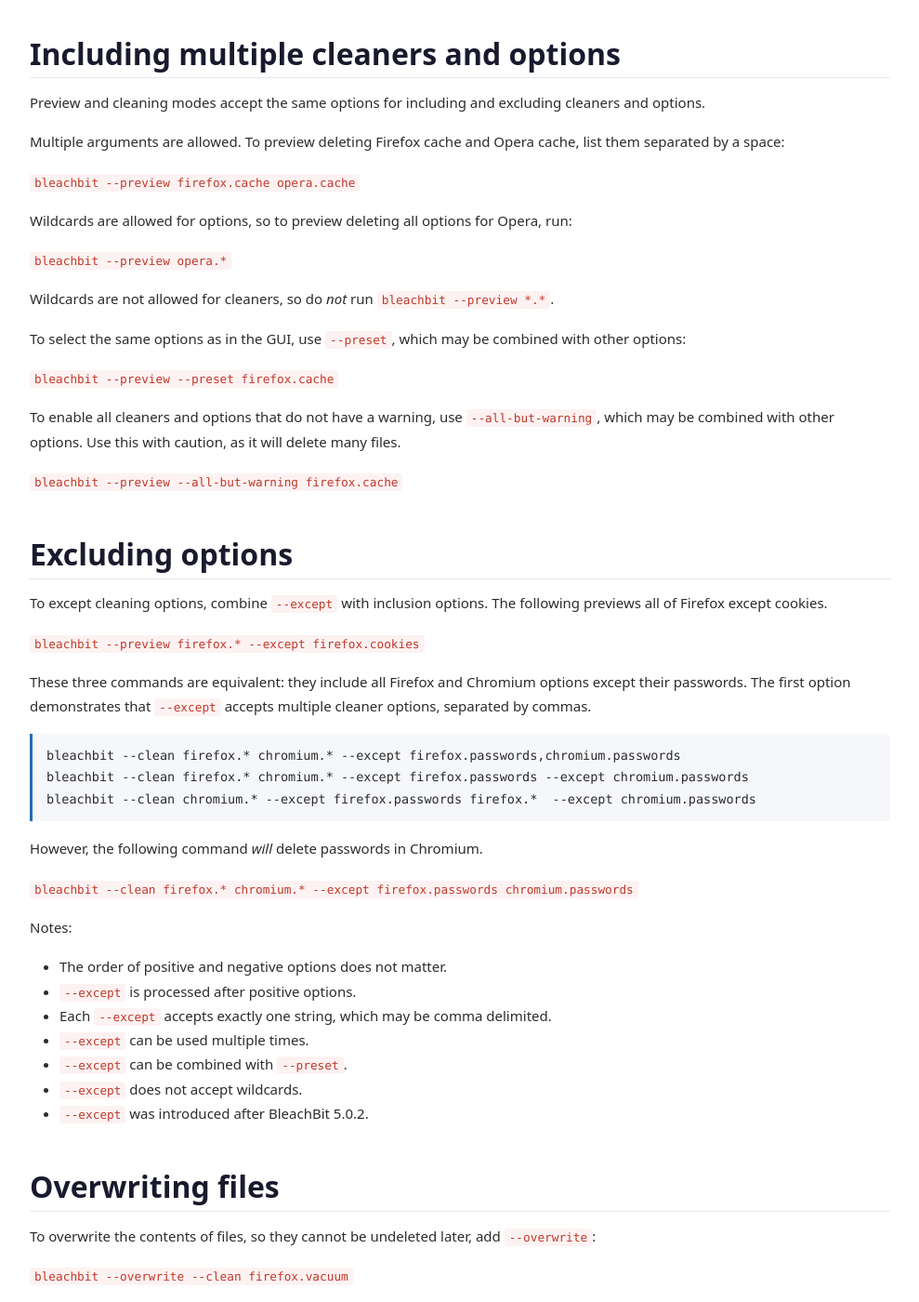
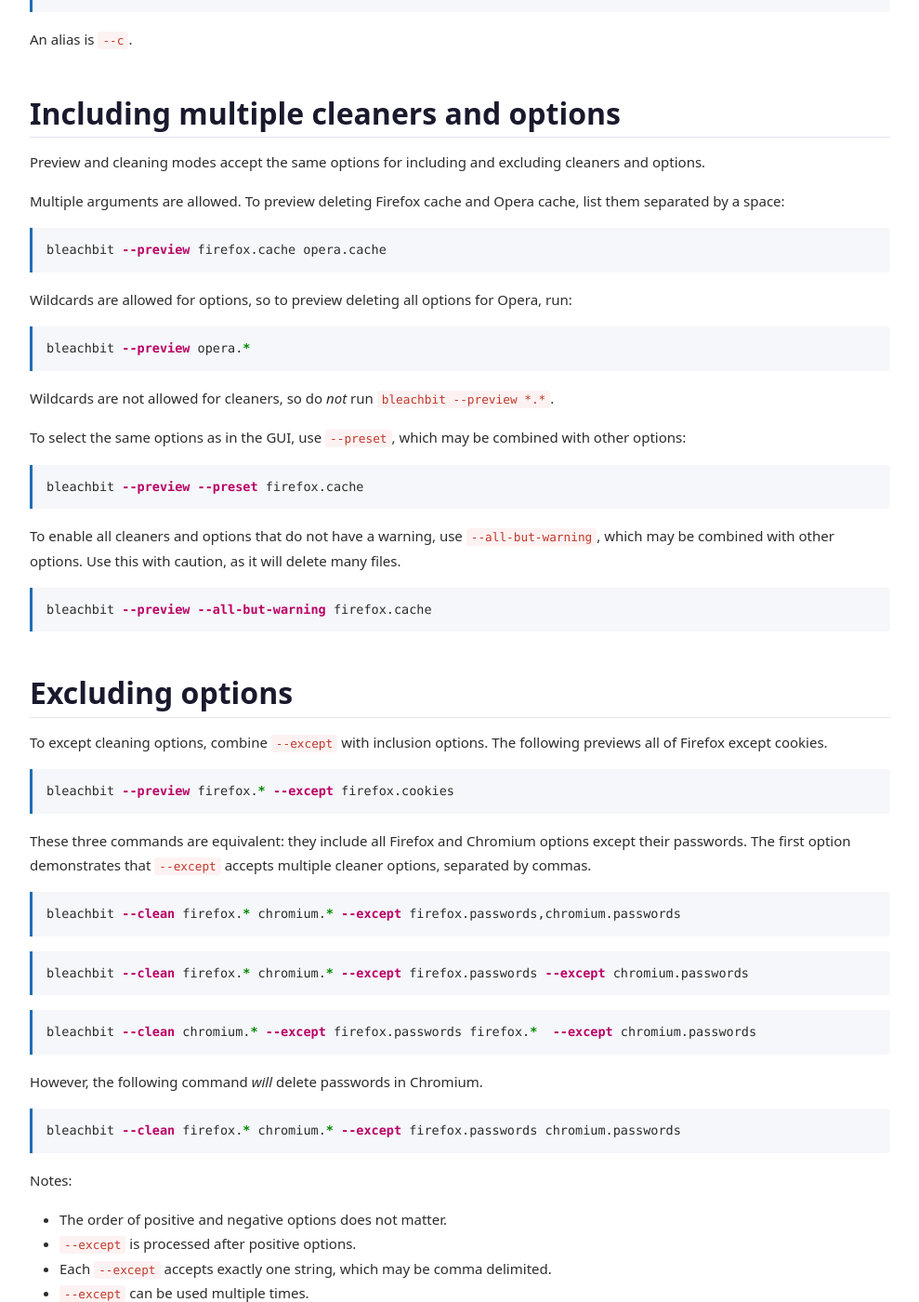
Before and after one commit to bleachbit/docs, a Jekyll site: the page built from _posts/2015-09-25-command-line-interface.md, in a window 1280 px wide and 1400 px high, scrolled down 1891 px. Shown: the whole window at 93% size, without its empty margins (240-1229 px from the left). Built offline with Jekyll 4.4.1, drawn with Linux system fonts in a browser that asks for light colours; some of the changed text lies outside the part shown.

Commit message:
Fix code blocks

````diff
--- a/_data/faqs.yml
+++ b/_data/faqs.yml
@@ -45,13 +45,13 @@
   answer: |
     As the unprivileged user, run this command to allow the local user's X session:
 
-    ```text
+    ```sh
     xhost si:localuser:root
     ```
 
     When finished, disable the access:
 
-    ```text
+    ```sh
     xhost -si:localuser:root
     ```
 
--- a/_posts/2015-09-25-command-line-interface.md
+++ b/_posts/2015-09-25-command-line-interface.md
@@ -33,7 +33,9 @@
 
 To see a list of cleaners and their options, run:
 
-`bleachbit --list-cleaners`
+```sh
+bleachbit --list-cleaners
+```
 
 Aliases are `-l` and `--list`.
 
@@ -41,7 +43,9 @@
 
 To preview deleting Firefox cache, run:
 
-`bleachbit --preview firefox.cache`
+```sh
+bleachbit --preview firefox.cache
+```
 
 An alias is `--p`.
 
@@ -49,7 +53,9 @@
 
 When you are ready to delete files and make other permanent changes, replace `--preview` with `--clean`. To delete Firefox cache, for example, run:
 
-`bleachbit --clean firefox.vacuum`
+```sh
+bleachbit --clean firefox.vacuum
+```
 
 An alias is `--c`.
 
@@ -59,39 +65,57 @@
 
 Multiple arguments are allowed. To preview deleting Firefox cache and Opera cache, list them separated by a space:
 
-`bleachbit --preview firefox.cache opera.cache`
+```sh
+bleachbit --preview firefox.cache opera.cache
+```
 
 Wildcards are allowed for options, so to preview deleting all options for Opera, run:
 
-`bleachbit --preview opera.*`
+```sh
+bleachbit --preview opera.*
+```
 
 Wildcards are not allowed for cleaners, so do _not_ run `bleachbit --preview *.*`.
 
 To select the same options as in the GUI, use `--preset`, which may be combined with other options:
 
-`bleachbit --preview --preset firefox.cache`
+```sh
+bleachbit --preview --preset firefox.cache
+```
 
 To enable all cleaners and options that do not have a warning, use `--all-but-warning`, which may be combined with other options. Use this with caution, as it will delete many files.
 
-`bleachbit --preview --all-but-warning firefox.cache`
+```sh
+bleachbit --preview --all-but-warning firefox.cache
+```
 
 ## Excluding options
 
 To except cleaning options, combine `--except` with inclusion options. The following previews all of Firefox except cookies.
 
-`bleachbit --preview firefox.* --except firefox.cookies`
+```sh
+bleachbit --preview firefox.* --except firefox.cookies
+```
 
 These three commands are equivalent: they include all Firefox and Chromium options except their passwords. The first option demonstrates that `--except` accepts multiple cleaner options, separated by commas.
 
-```text
+```sh
 bleachbit --clean firefox.* chromium.* --except firefox.passwords,chromium.passwords
+```
+
+```sh
 bleachbit --clean firefox.* chromium.* --except firefox.passwords --except chromium.passwords
+```
+
+```sh
 bleachbit --clean chromium.* --except firefox.passwords firefox.*  --except chromium.passwords
 ```
 
 However, the following command _will_ delete passwords in Chromium.
 
-`bleachbit --clean firefox.* chromium.* --except firefox.passwords chromium.passwords`
+```sh
+bleachbit --clean firefox.* chromium.* --except firefox.passwords chromium.passwords
+```
 
 Notes:
 
@@ -107,7 +131,9 @@
 
 To overwrite the contents of files, so they cannot be undeleted later, add `--overwrite`:
 
-`bleachbit --overwrite --clean firefox.vacuum`
+```sh
+bleachbit --overwrite --clean firefox.vacuum
+```
 
 Without `--overwrite`, BleachBit checks the configuration set in the graphical user interface.
 
@@ -115,11 +141,15 @@
 
 To shred any file, so its contents cannot be recovered, use `--shred`. While `--overwrite` refers to the files identified by `--clean`, the option `--shred` shreds any file anywhere. For example, this shreds one file named `yoga_emails.txt`:
 
-`bleachbit --shred ~/yoga_email.txt`
+```sh
+bleachbit --shred ~/yoga_email.txt
+```
 
 To shred all files under a directory, pass the name of the directory like this:
 
-`bleachbit --shred "C:\Microsoft Exchange\Top Secret Emails\"`
+```bat
+bleachbit --shred "C:\Microsoft Exchange\Top Secret Emails\"
+```
 
 
 ## Wiping empty space
@@ -130,7 +160,9 @@
 
 To wipe any partition, pass any writable directory in that partition to `--wipe-empty-space`. For example:
 
-`bleachbit --wipe-empty-space ~/.cache/`
+```sh
+bleachbit --wipe-empty-space ~/.cache/
+```
 
 Wiping empty space does not change how much free space is left, when the process is done. For example, if you start with 10GB free, then you will still have 10GB free when the process is done.
 
@@ -141,11 +173,15 @@
 
 To vacuum Firefox each night at 03:00, run this to edit cron jobs:
 
-`crontab -e`
+```sh
+crontab -e
+```
 
 and add this line:
 
-`0 3 * * * bleachbit --clean firefox.vacuum`
+```text
+0 3 * * * bleachbit --clean firefox.vacuum
+```
 
 ## Windows Task Scheduler
 
````
Also changed, not shown: _posts/2015-09-30-install-on-linux.md (+8 -3 lines), _posts/2015-09-30-install-on-windows.md (+9 -3 lines), _posts/2018-03-14-troubleshooting.md (+10 -4 lines), _posts/2021-04-17-testing.md (+16 -6 lines).
